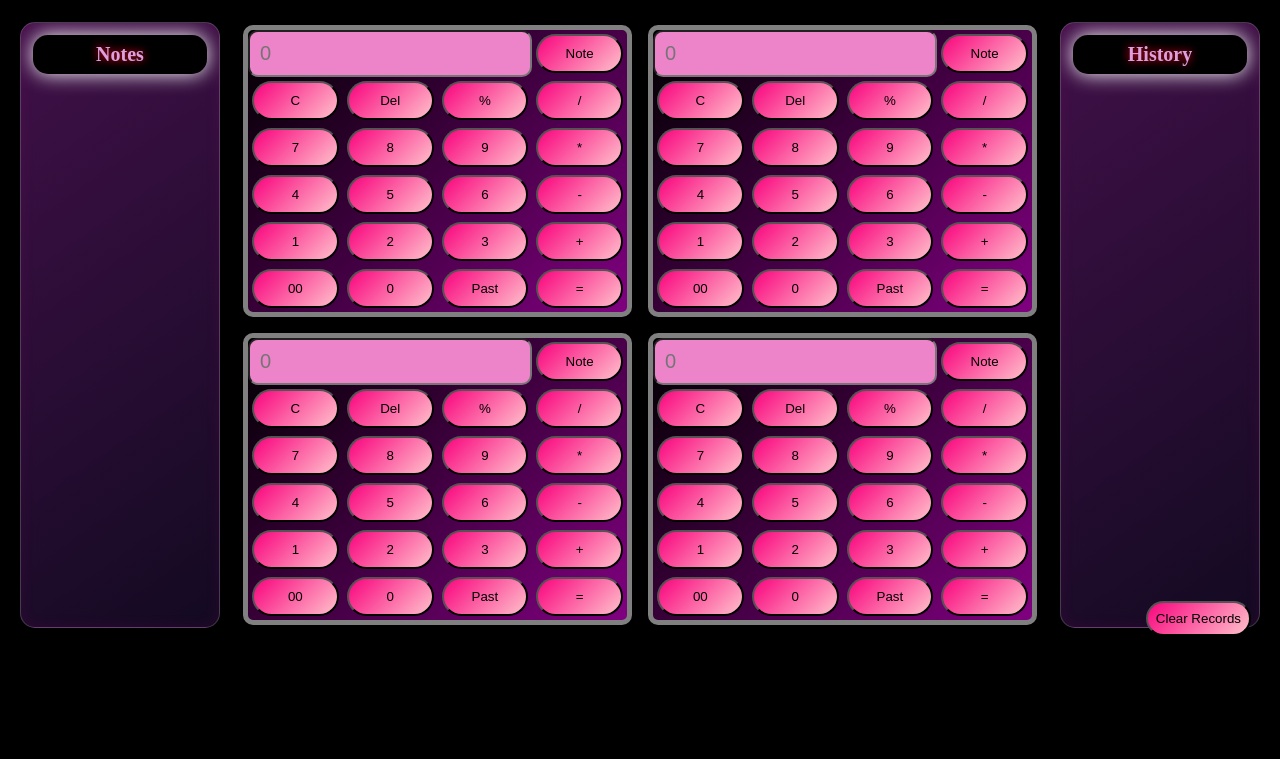
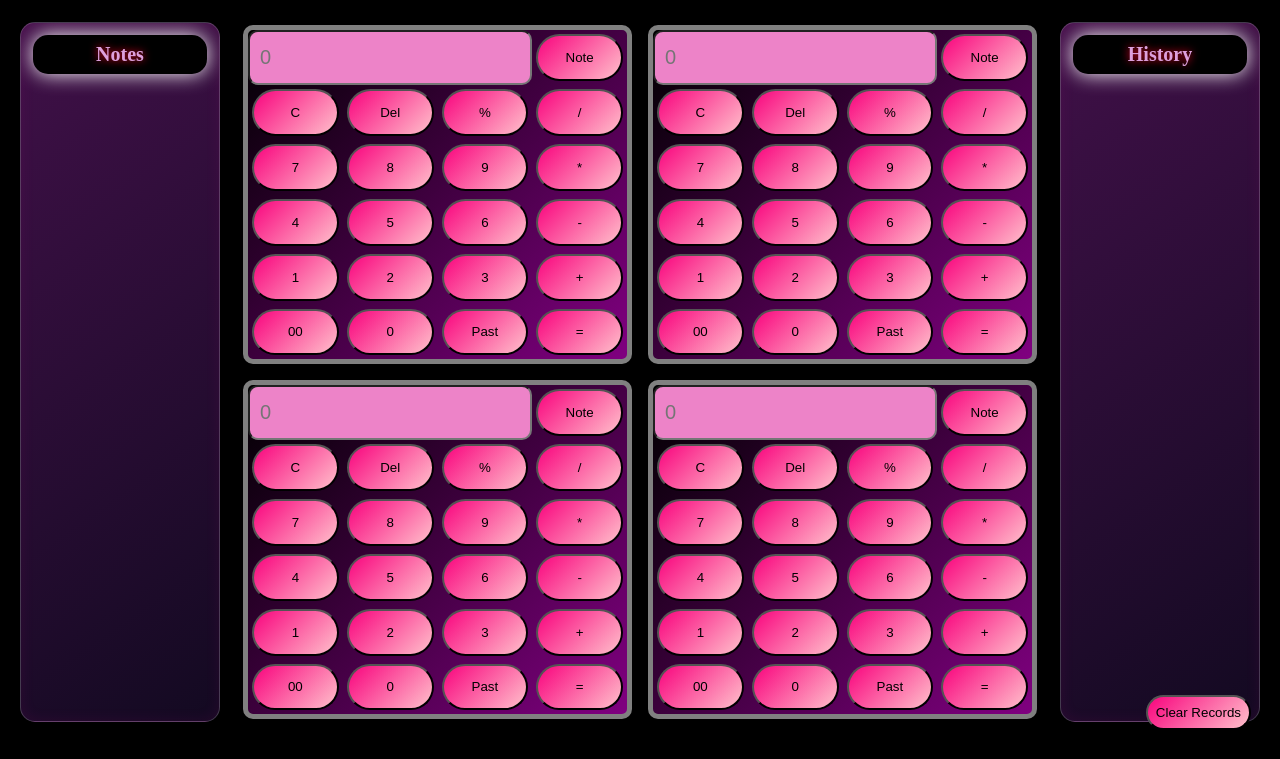
Before and after one commit to Nawabbelim/multi-calculator, a plain HTML site: page index.html in a window 1280 px wide. Shown: the part 41-800 px from the top of the page. Drawn offline with Linux system fonts and the light colour scheme.

Commit message:
fixed btn animation

```diff
--- a/style.css
+++ b/style.css
@@ -20,7 +20,7 @@ h2 {
 #main {
   width: 100%;
   box-sizing: border-box;
-  height: calc(100vh - 6git 0px);
+  height: calc(100vh - 60px);
   margin: 5px 0;
   display: grid;
   grid-template-columns: 200px 1fr 200px;
@@ -74,9 +74,11 @@ button {
   transition: all 0.3s ease;
 }
 button:hover {
-  transform: scale(1.2);
+  transform: scale(1.1);
 }
-
+button:active {
+  transform: scale(0.8);
+}
 #notes h3,
 #history h3 {
   color: plum;
```
